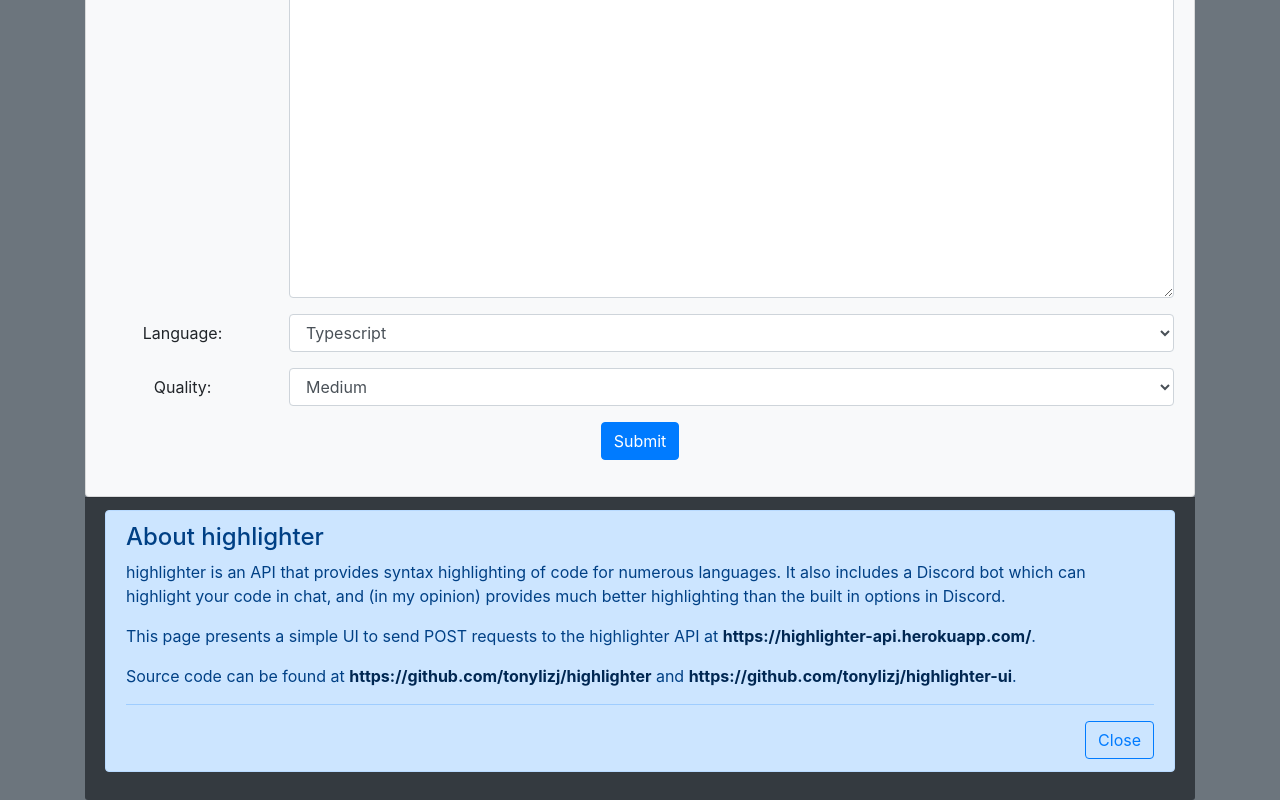
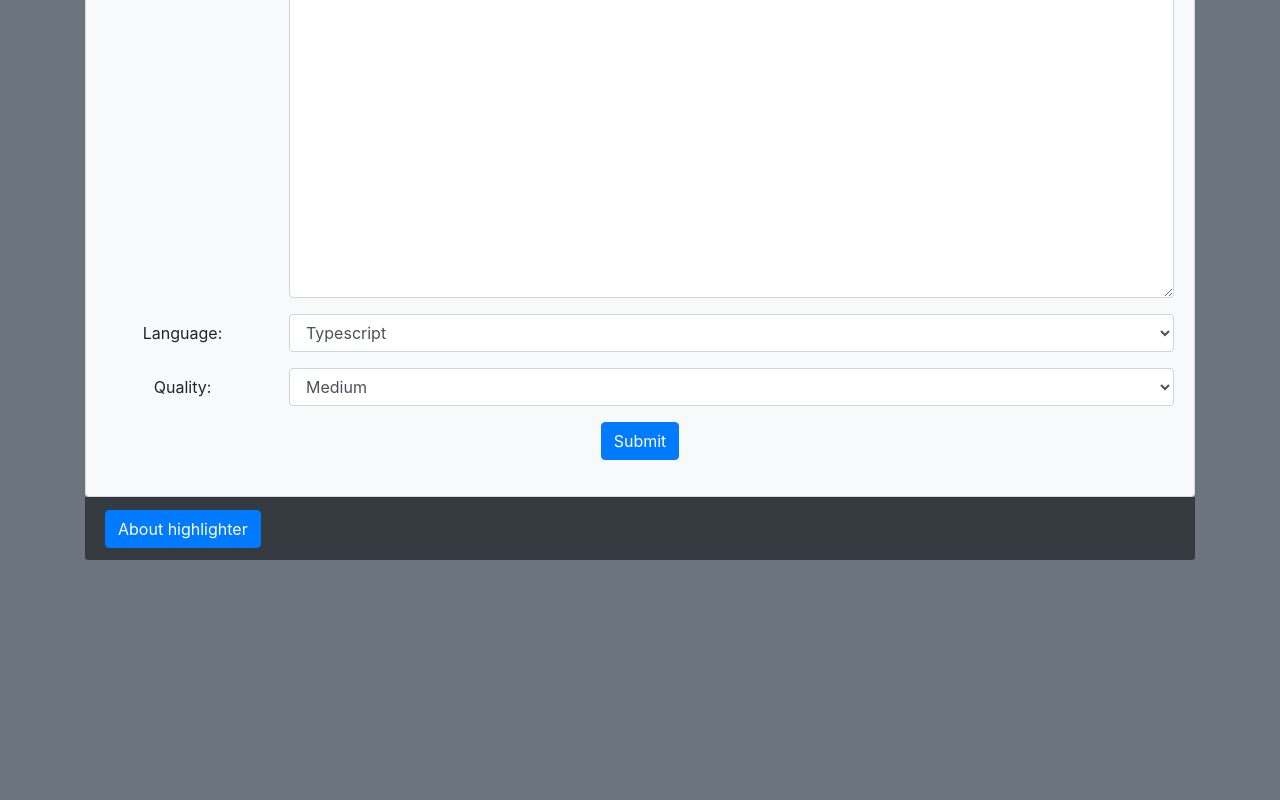
Before and after one commit to tonylizj/highlighter-ui, a React (Create React App) app: page / in a window 1280 px wide. Shown: the part 279-1079 px from the top of the page. After the commit the page ends 839 px from the top, so only its background shows below. Built offline with nearby package versions, Linux system fonts and the light colour scheme.

Commit message:
about section is now closed by default

```diff
--- a/src/InfoAlert.tsx
+++ b/src/InfoAlert.tsx
@@ -7,7 +7,7 @@ const sourceLocation = 'https://github.com/tonylizj/highlighter';
 const UISourceLocation = 'https://github.com/tonylizj/highlighter-ui';
 
 const InfoAlert = () => {
-  const [show, setShow] = useState(true);
+  const [show, setShow] = useState(false);
 
   return (
     <>
```
Also changed, not shown: 13 other files (tests, documents, lock files or other folders).
